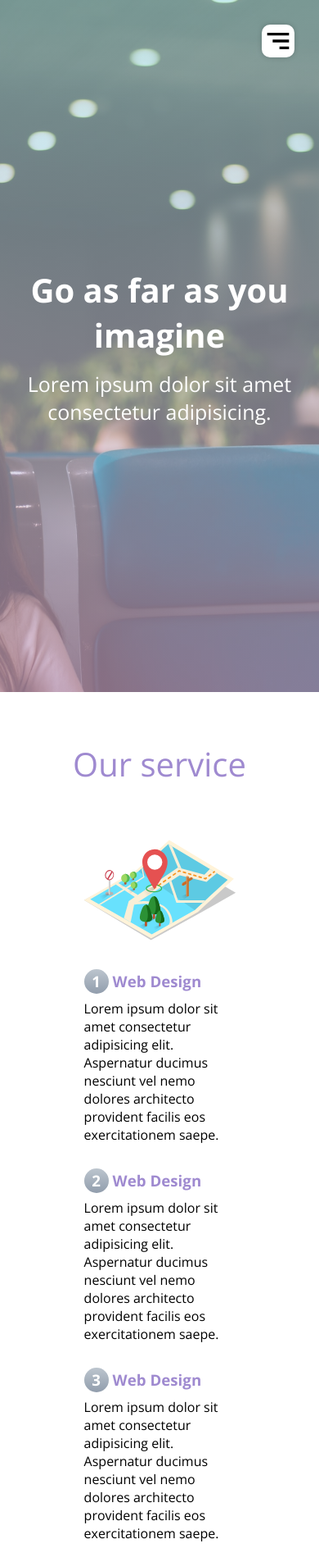
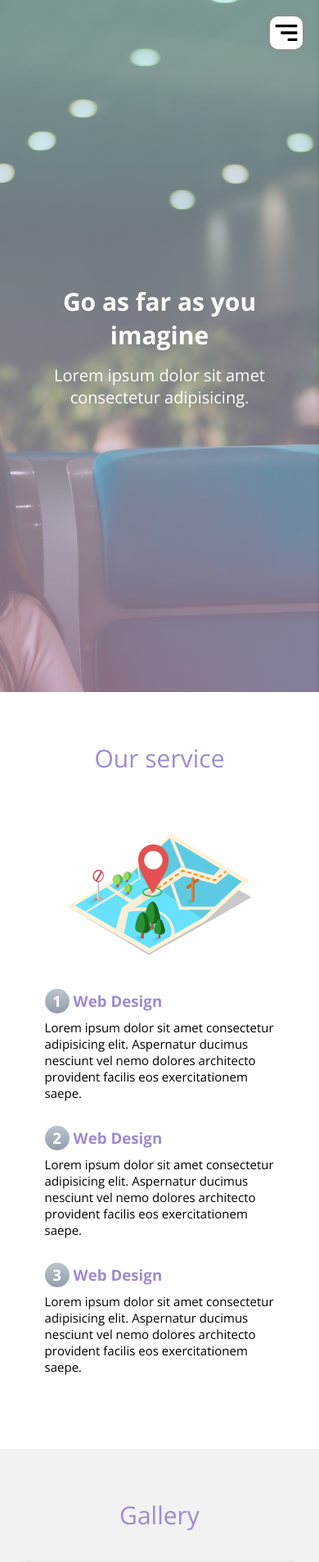
Before and after one commit to Fernando-Jaramillo/places-to-visit, a PHP site: page / in a window 390 px wide. Shown: the top 1905 px of the page at 82% size. Run offline with PHP 8.4, Linux system fonts and the light colour scheme.

Commit message:
responsive done

```diff
--- a/css/styles.css
+++ b/css/styles.css
@@ -17,7 +17,7 @@
     max-width: 1200px;
     overflow: hidden;
     margin: auto;
-    padding: 60px;
+    padding: 60px 0;
 }
 
 header{
@@ -49,7 +49,7 @@
     height: 40px;
     cursor: pointer;
     border-radius:  10px;
-    box-shadow: 0 0 6px rgba(0, 0, 0, 0.2)
+    box-shadow: 0 0 6px rgba(199, 111, 111, 0.3);
 }
 
 .menu-navigation{
@@ -65,7 +65,7 @@
     justify-content: space-evenly;
     align-items: center;
     transition: transform .3s ease-in-ot;
-    transform: translate(110%);
+    transform: translate(100%);
     box-shadow: 0 0 6px rgba(0, 0, 0, .2);
 }
 
@@ -106,7 +106,7 @@
 }
 
 .contenedor-servicio img{
-    width: 40%
+    width: 40%;
 }
 
 .checklist-servicio{
@@ -119,7 +119,7 @@
 
 .n-service{
     margin-bottom: 7px;
-    color: #9f8ad0
+    color: #9f8ad0;
 }
 
 .number{
@@ -165,7 +165,7 @@
     display: flex;
     justify-content: center;
     align-items: center;
-    transform: translate(110%);
+    transform: translate(100%);
     transition: transform .2s ease-in-out;
 }
 
@@ -209,7 +209,7 @@
 .cont-experts img{
     width: 80%;
     display: block;
-    margin: 0;
+    margin: 0 auto;
 
 }
 
@@ -294,7 +294,7 @@
         font-size: 40px;
     }
     .contenedor-servicio img{
-        width: 100%;
+        width: 80%;
         margin-bottom: 10px;
     }
     .checklist-servicio{
@@ -302,6 +302,9 @@
     }
     .service{
         margin-bottom: 30px;
+    }
+    .service p{
+        font-size: 15px;
     }
     .agregar-imagen{
         width: 80%;
@@ -311,7 +314,7 @@
         width: 45%;
     }
     .cont-experts{
-        width: 80%
+        width: 80%;
     }
     .footer-content{
         justify-content: center;
@@ -323,6 +326,9 @@
     .social-media i{
         margin-left: 0;
     }
+    .social-media-icon{
+        margin-left: 0;
+    }
     .contact-us{
         text-align: center;
         width: 80%;
@@ -332,3 +338,37 @@
         margin-top: 20px;
     }
 }
+
+@media screen and (max-width: 500px){
+    .menu-navigation{
+        width: 65vw;
+    }
+    .agregar-imagen{
+        width: 90%;
+    }
+    .hamburguer{
+        top: 20px;
+        right: 20px;
+    }
+    .titulo{
+        font-size: 30px;
+    }
+    .copy{
+        font-size: 20px;
+    }
+    .subtitulo{
+        font-size: 30px;
+    }
+    .img-galeria{
+        width: 95%;
+    }
+    .social-media{
+        width: 100%;
+    }
+    .brand{
+        font-size: 30px;
+    }
+    .contact-us p{
+        font-size: 15px;
+    }
+}
```
